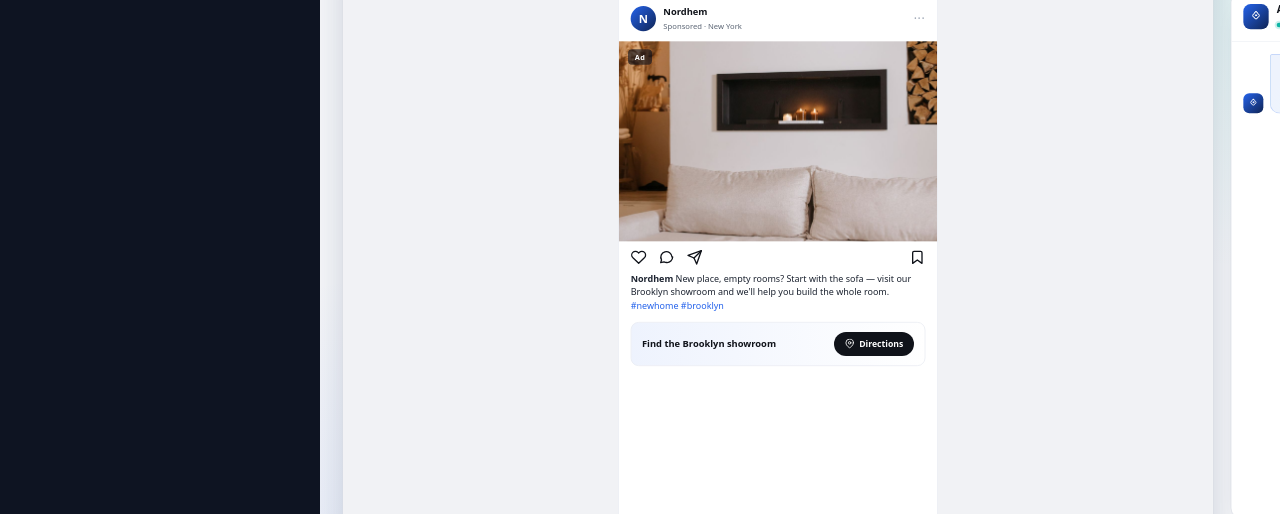
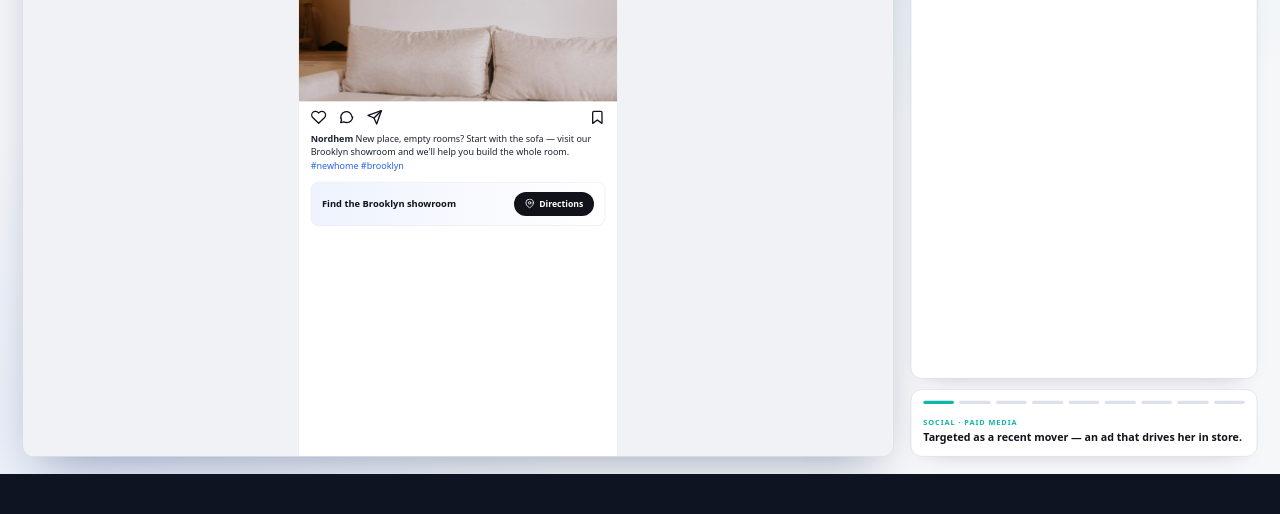
Before and after one commit to tonytoubia-merkle/merkle-demos, a website: page demo/retail/journey/index.html in a window 1280 px wide. Shown: the part 286-800 px from the top of the page. Drawn offline with Linux system fonts and the light colour scheme.

Commit message:
Retail journey: center the scaled stage (absolute + translate(-50%,-50%) scale)

```diff
--- a/demo/retail/journey/index.html
+++ b/demo/retail/journey/index.html
@@ -702,7 +702,7 @@ function renderBeat(index, direction) {
 startSceneRuntime({ total: 8, renderBeat });
 
 const __root = document.querySelector('.stage');
-const __fit = () => { const s = Math.min(window.innerWidth/1920, window.innerHeight/1080); __root.style.transform = `scale(${s})`; };
+const __fit = () => { const s = Math.min(window.innerWidth/1920, window.innerHeight/1080); __root.style.transform = `translate(-50%, -50%) scale(${s})`; };
 window.addEventListener('resize', __fit); __fit();
 </script>
 </body>
--- a/demo/retail/journey/journey.css
+++ b/demo/retail/journey/journey.css
@@ -37,9 +37,10 @@ html, body {
   font-family: var(--font);
   overflow: hidden;
 }
-body { display: grid; place-items: center; background: #0e1422; }
+body { background: #0e1422; }
 
 .stage {
+  position: absolute; top: 50%; left: 50%;
   width: 1920px; height: 1080px;
   transform-origin: center center;
   overflow: hidden;
```
